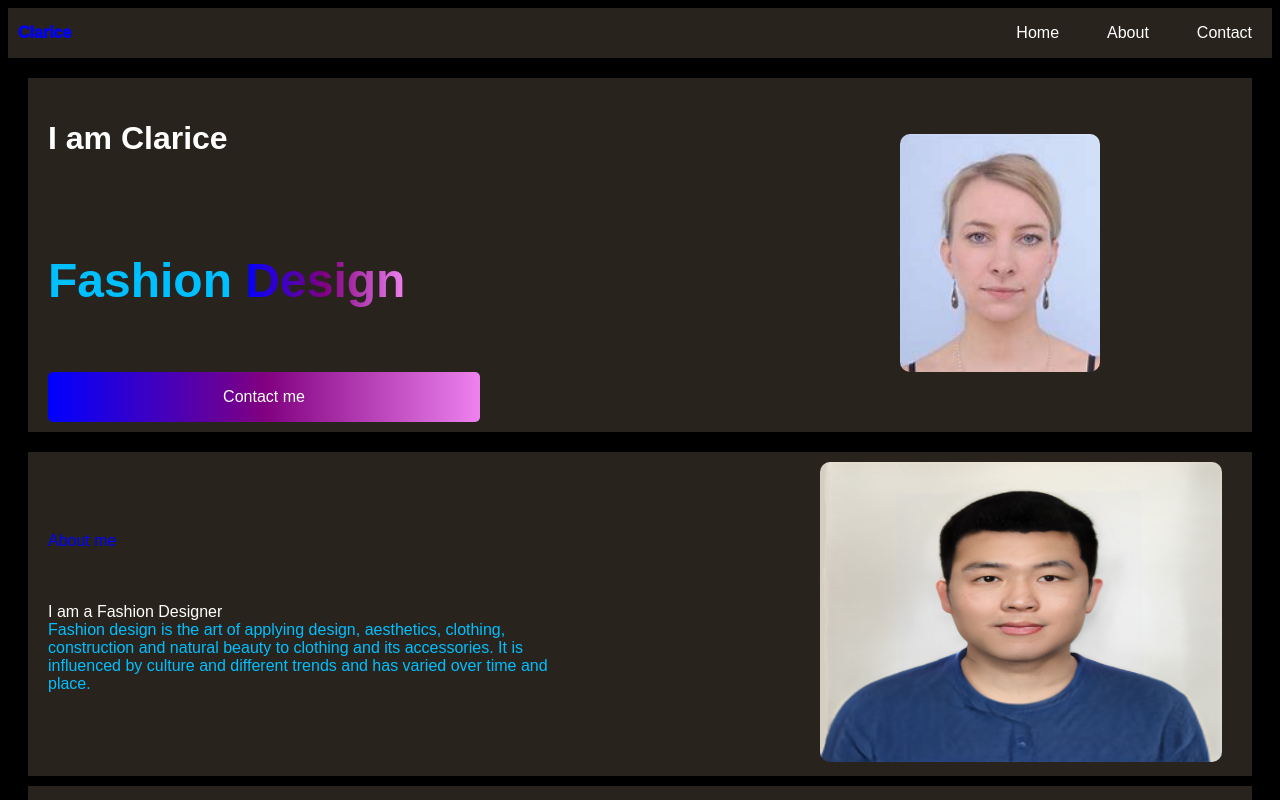
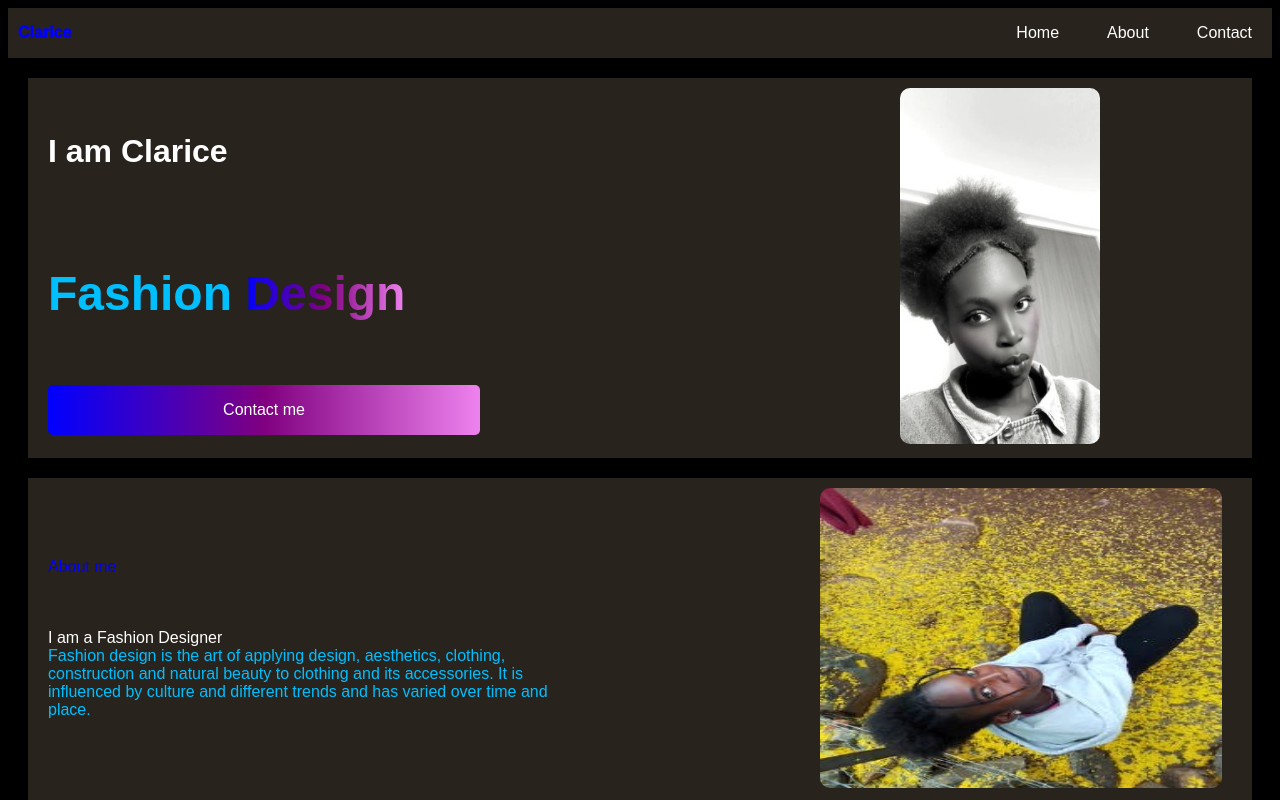
Before and after one commit to Clarice-Adhiambo-Oduor/first-website, a plain HTML site: page index.html in a window 1280 px wide. Shown: the top 800 px of the page. Drawn offline with nearby package versions, Linux system fonts and the light colour scheme.

Commit message:
first message >>

```diff
--- a/index.html
+++ b/index.html
@@ -25,7 +25,7 @@
     <button class="btn">Contact me</button>
 </div>
 <div class="image_container">
-    <img src="/image/passport.jpg" alt="">
+    <img src="/image/passport2.jpg" alt="">
 </div>
 </section>
 <section class="seccontainer about">
@@ -36,7 +36,7 @@
 </p>
 </div>
 <div class="image_photo">
-    <img src="/image/passport_photo.jpg" alt="">
+    <img src="/image/photo.jpg" alt="">
 </div>
 </section>
 
```
Also changed, not shown: image/passport2.jpg (added), image/photo.jpg (added).
